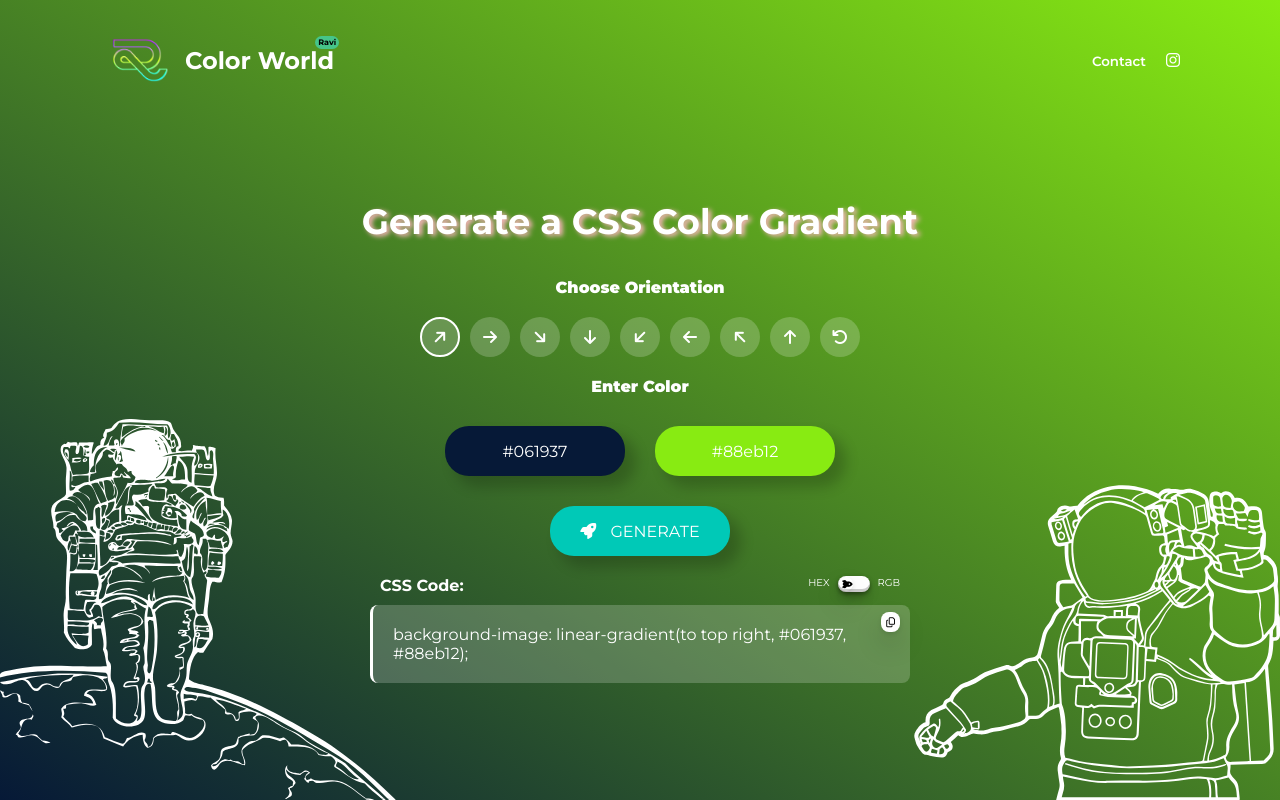
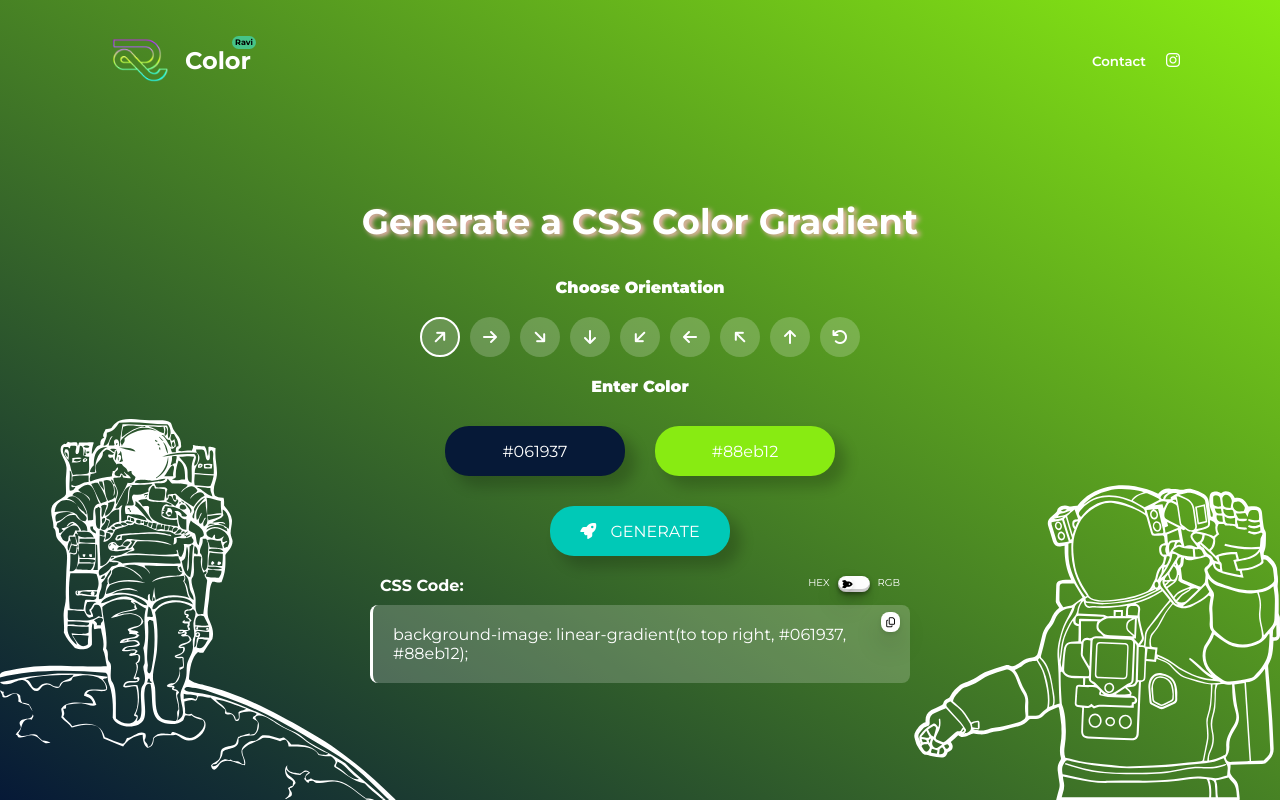
Before and after one commit to RaviKumarYadav-R/Color-world, a plain HTML site: page index.html in a window 1280 px wide. Drawn offline with Linux system fonts and the light colour scheme.

Commit message:
change name

```diff
--- a/index.html
+++ b/index.html
@@ -40,7 +40,7 @@
       <div class="logo-links">
         <div class="logo">
           <img src="./images/Rlogo.webp" alt="color-space-logo" />
-          <h1>Color World</h1>
+          <h1>Color</h1>
         </div>
 
         <nav>
@@ -68,11 +68,23 @@
         >
           <div class="form-group">
             <label for="user-name">Your Name</label>
-            <input type="text" id="user-name" name="user-name" required autocomplete="off"/>
+            <input
+              type="text"
+              id="user-name"
+              name="user-name"
+              required
+              autocomplete="off"
+            />
           </div>
           <div class="form-group">
             <label for="email">Email</label>
-            <input type="email" id="email" name="email" required  autocomplete="off"/>
+            <input
+              type="email"
+              id="email"
+              name="email"
+              required
+              autocomplete="off"
+            />
           </div>
           <div class="form-group">
             <label for="textarea">Enter your mesage</label>
```
